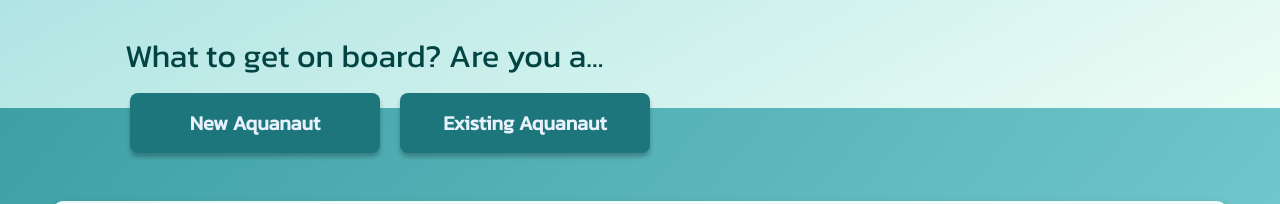
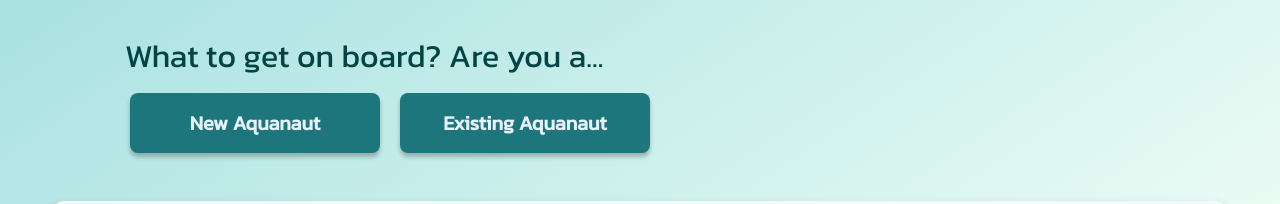
Before and after one commit to UW-INFO442-AU23/Team-Aquanauts, a React app: page / in a window 1280 px wide. Shown: the part 612-816 px from the top of the page. Built offline with nearby package versions, Linux system fonts and the light colour scheme; some packages are replaced by stand-ins of ours.

Commit message:
fix onboarding background format

```diff
--- a/src/index.css
+++ b/src/index.css
@@ -195,7 +195,7 @@
     top: 0;
     left: 0;
     width: 100%;
-    height: 90vh;
+    height: 55%;
     background-image: linear-gradient(to bottom right, rgba(131, 210, 215), rgba(237, 253, 245));
     z-index: -1;
 }
```
